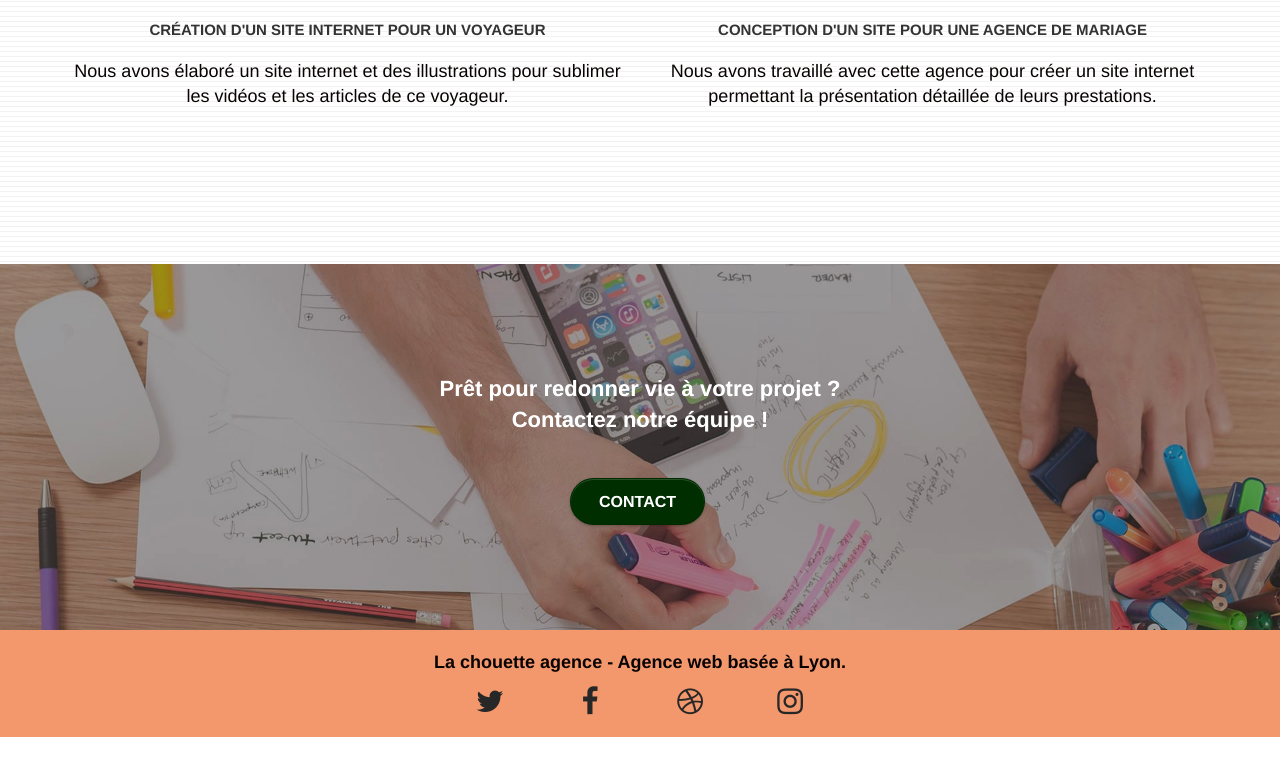
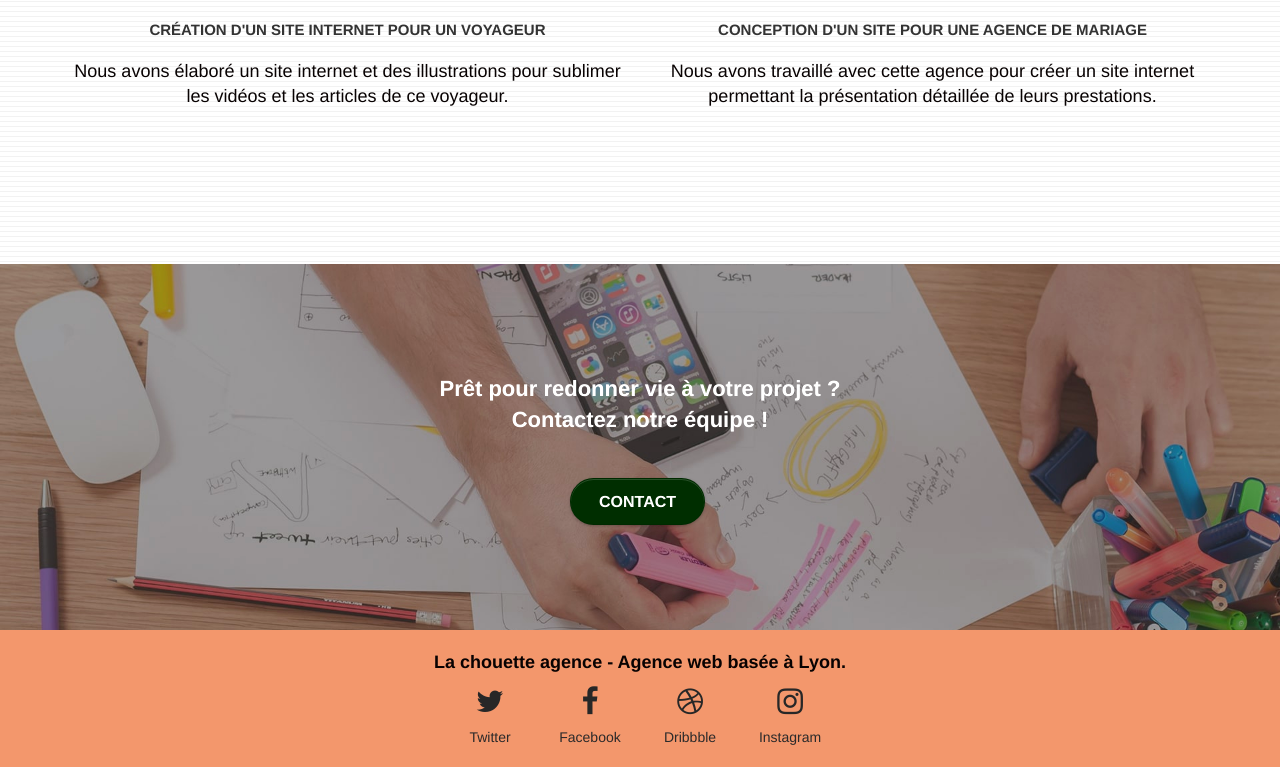
Before and after one commit to ana2854/AnaNasta_4_21062021, a plain HTML site: page index.html in a window 1280 px wide. Shown: the part 3174-3941 px from the top of the page. Before the commit the page ends 3911 px from the top, so only its background shows below. Drawn offline with Linux system fonts and the light colour scheme.

Commit message:
liens en début de page restaurés

```diff
--- a/index.html
+++ b/index.html
@@ -246,22 +246,22 @@
 				<div class="row row-no-gutters social">
 					<div class="col-sm-3">
 						<div class="text-center">
-							<a class="social"  href="index.html" aria-label="S'abonner à notre page Twitter"><span class="fa fa-twitter icon-md"></span></a>
+							<a class="social"  href="https://twitter.com/" aria-label="S'abonner à notre page Twitter"><span class="fa fa-twitter icon-md"></span><span class=nomReseau>Twitter</span></a>
 						</div>
 					</div>
 					<div class="col-sm-3">
 						<div class="text-center">
-							<a class="social" href="index.html" aria-label="S'abonner à notre page Facebook"><span class="fa fa-facebook icon-md"></span></a>
+							<a class="social" href="https://fr-fr.facebook.com/" aria-label="S'abonner à notre page Facebook"><span class="fa fa-facebook icon-md"></span><span class="nomReseau">Facebook</span></a>
 						</div>
 					</div>
 					<div class="col-sm-3">
 						<div class="text-center">
-							<a class="social"  href="index.html" aria-label="S'abonner à notre page Dribble"><span class="fa fa-dribbble icon-md"></span></a>
+							<a class="social"  href="https://dribbble.com/" aria-label="S'abonner à notre page Dribble"><span class="fa fa-dribbble icon-md"></span><span class="nomReseau">Dribbble</span></a>
 						</div>
 					</div>
 					<div class="col-sm-3">
 						<div class="text-center">
-							<a class="social" href="index.html" aria-label="S'abonner à notre page Instagram"><span class="fa fa-instagram icon-md"></span></a>
+							<a class="social" href="https://www.instagram.com/" aria-label="S'abonner à notre page Instagram"><span class="fa fa-instagram icon-md"></span><span class="nomReseau">Instagram</span></a>
 						</div>
 					</div>
 
--- a/style.css
+++ b/style.css
@@ -3,6 +3,7 @@ body {
     padding: 0;
     background: #FFF;
     overflow-x: hidden;
+
 
 }
 
@@ -135,7 +136,7 @@ a:hover {
 .d-bloc h6 a,
 .d-bloc p a
  {
-    color:rgb(39, 39, 39);
+    color:rgb(39, 39, 39) !important;
 }
 
 .d-bloc .a-btn:hover,
@@ -751,6 +752,15 @@ p {
 .social {
     max-width: 400px;
     margin: auto auto auto auto;
+    display: block;
+
+}
+
+.nomReseau {
+    color:rgb(43, 42, 42);
+    display: block;
+    font-size: 14px;
+    margin-top:10px;
 }
 
 h2 {
```
Also changed, not shown: contact.html (+8 -8 lines).
